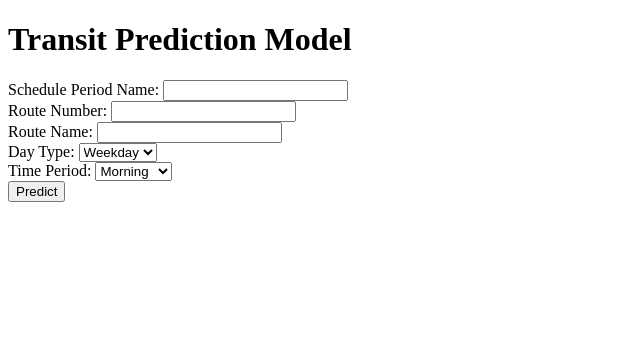
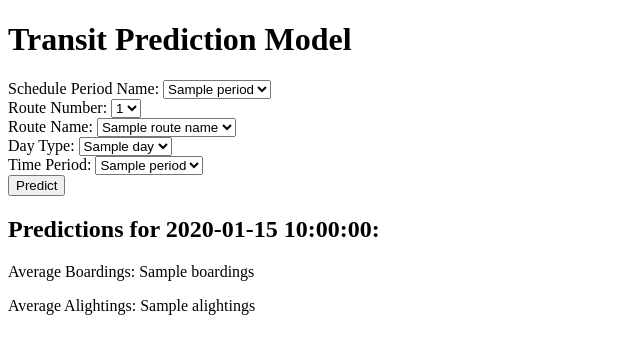
Before and after one commit to Ishaan933/passenger_activity_model, a Flask app: template templates/index.html in a window 1280 px wide. Shown: the top 354 px of the page, without its empty margins (0-640 px from the left). Run offline with Flask 3, Linux system fonts and the light colour scheme; the template is opened without the code that fills it: most values are stand-ins (such as "Sample title", 1, 10 or a date in 2020); parts of the project's set-up code (start-up, migrations or seed data) failed here and were passed over.

Commit message:
Update index.html

```diff
--- a/templates/index.html
+++ b/templates/index.html
@@ -3,37 +3,53 @@
 <head>
     <meta charset="UTF-8">
     <meta name="viewport" content="width=device-width, initial-scale=1.0">
-    <title>Transit Prediction</title>
+    <title>Transit Prediction Model</title>
 </head>
 <body>
     <h1>Transit Prediction Model</h1>
     <form action="/predict" method="POST">
         <label for="schedule_period_name">Schedule Period Name:</label>
-        <input type="text" id="schedule_period_name" name="schedule_period_name" required><br>
+        <select id="schedule_period_name" name="schedule_period_name" required>
+            {% for period in schedule_periods %}
+                <option value="{{ period }}">{{ period }}</option>
+            {% endfor %}
+        </select><br>
 
         <label for="route_number">Route Number:</label>
-        <input type="number" id="route_number" name="route_number" required><br>
+        <select id="route_number" name="route_number" required>
+            {% for number in route_numbers %}
+                <option value="{{ number }}">{{ number }}</option>
+            {% endfor %}
+        </select><br>
 
         <label for="route_name">Route Name:</label>
-        <input type="text" id="route_name" name="route_name" required><br>
+        <select id="route_name" name="route_name" required>
+            {% for name in route_names %}
+                <option value="{{ name }}">{{ name }}</option>
+            {% endfor %}
+        </select><br>
 
         <label for="day_type">Day Type:</label>
         <select id="day_type" name="day_type" required>
-            <option value="Weekday">Weekday</option>
-            <option value="Saturday">Saturday</option>
-            <option value="Sunday">Sunday</option>
+            {% for day in day_types %}
+                <option value="{{ day }}">{{ day }}</option>
+            {% endfor %}
         </select><br>
 
         <label for="time_period">Time Period:</label>
         <select id="time_period" name="time_period" required>
-            <option value="Morning">Morning</option>
-            <option value="Mid-Day">Mid-Day</option>
-            <option value="PM Peak">PM Peak</option>
-            <option value="Evening">Evening</option>
-            <option value="Night">Night</option>
+            {% for period in time_periods %}
+                <option value="{{ period }}">{{ period }}</option>
+            {% endfor %}
         </select><br>
 
         <button type="submit">Predict</button>
     </form>
+
+    {% if prediction %}
+    <h2>Predictions for {{ prediction.time_period }}:</h2>
+    <p>Average Boardings: {{ prediction.boardings }}</p>
+    <p>Average Alightings: {{ prediction.alightings }}</p>
+    {% endif %}
 </body>
 </html>
```
